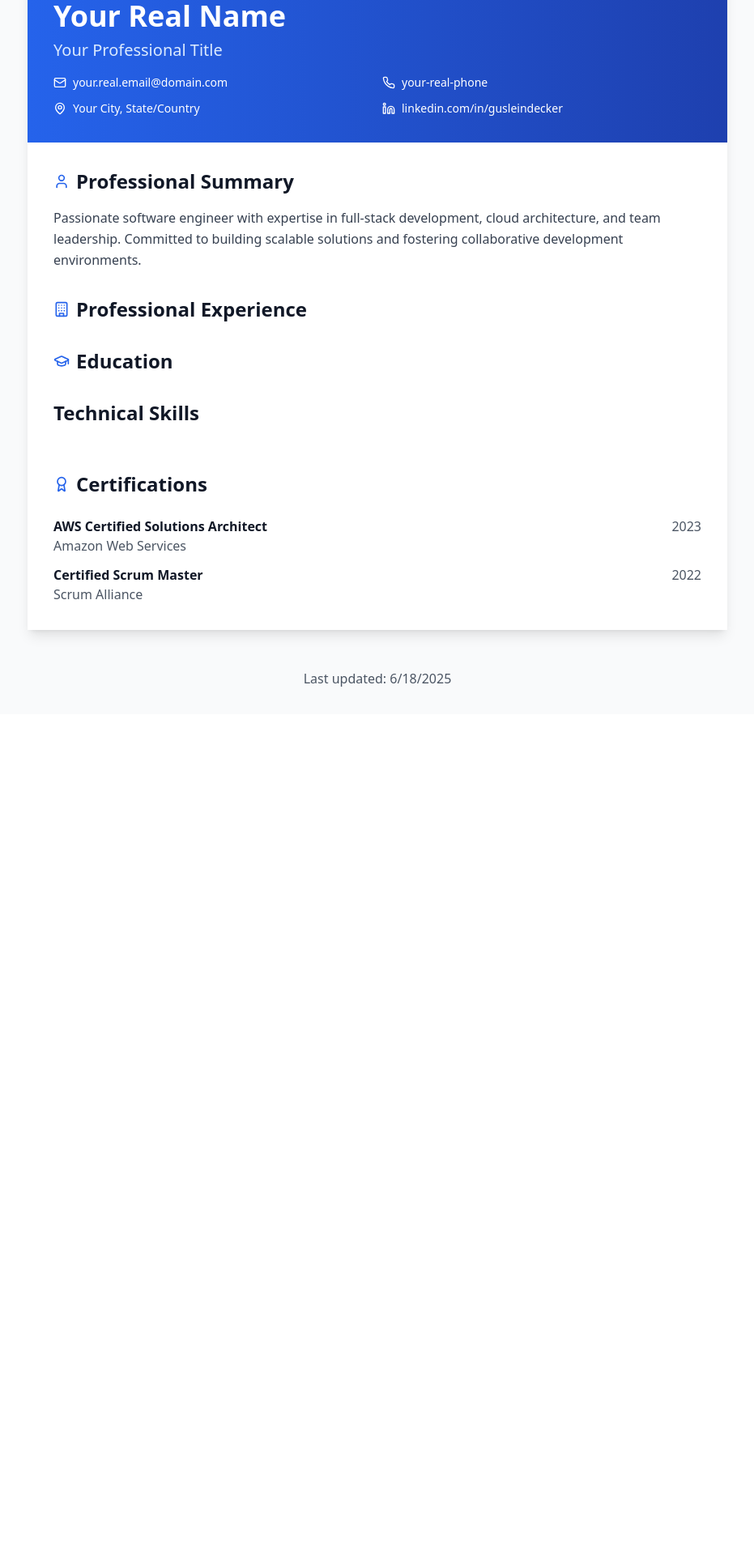
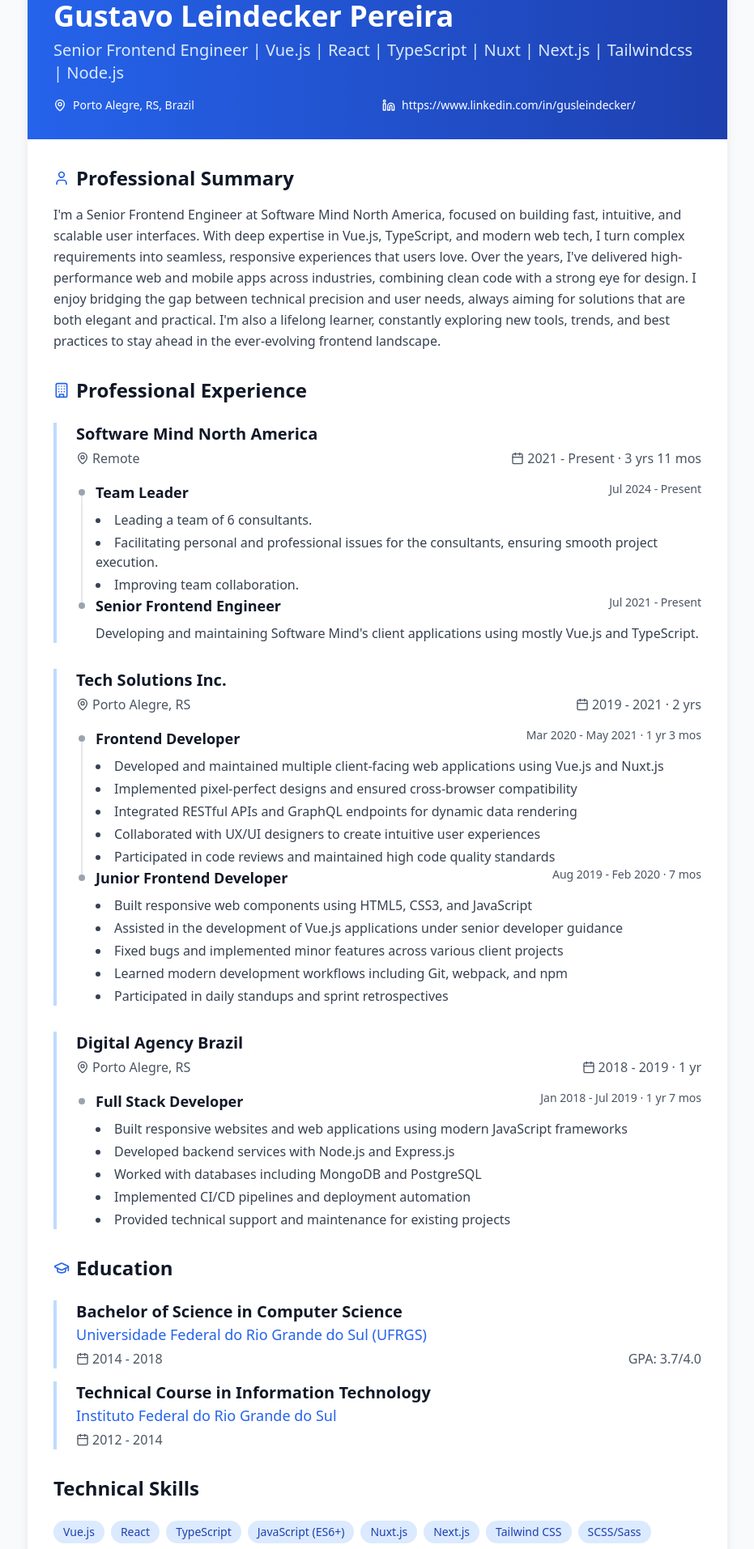
Before and after one commit to gusleindecker/cv.gusleindecker.dev, a Next.js app: page / in a window 1280 px wide. Shown: the part 120-2033 px from the top of the page at 81% size, without its empty margins (174-1105 px from the left). Before the commit the page ends 1002 px from the top, so only its background shows below. Built offline with nearby package versions, Linux system fonts and the light colour scheme.

Commit message:
Adjusting both, the page and the PDF layout

```diff
--- a/app/page.js
+++ b/app/page.js
@@ -1,27 +1,149 @@
-"use client"
-import { Download, Mail, Phone, MapPin, Linkedin, Calendar, Building, GraduationCap, Award, User } from "lucide-react"
+"use client";
+import {
+  Download,
+  MapPin,
+  Linkedin,
+  Calendar,
+  Building,
+  GraduationCap,
+  Award,
+  User,
+} from "lucide-react";
 
 export default function CVPage() {
   // You can update this data with your actual LinkedIn information
   const cvData = {
     personalInfo: {
-      name: "Your Real Name",
-      title: "Your Professional Title",
-      email: "your.real.email@domain.com",
-      phone: "your-real-phone",
-      location: "Your City, State/Country",
-      linkedin: "linkedin.com/in/gusleindecker", // Keep this as is
-      summary:
-        "Passionate software engineer with expertise in full-stack development, cloud architecture, and team leadership. Committed to building scalable solutions and fostering collaborative development environments.",
+      name: "Gustavo Leindecker Pereira",
+      title:
+        "Senior Frontend Engineer | Vue.js | React | TypeScript | Nuxt | Next.js | Tailwindcss | Node.js",
+      location: "Porto Alegre, RS, Brazil",
+      linkedin: "https://www.linkedin.com/in/gusleindecker/",
+      github: "https://github.com/gusleindecker", // Optional: add GitHub if you want
+      website: "https://gusleindecker.dev/", // Optional: add personal website
+      summary: `I'm a Senior Frontend Engineer at Software Mind North America, focused on building fast, intuitive, and scalable user interfaces. With deep expertise in Vue.js, TypeScript, and modern web tech, I turn complex requirements into seamless, responsive experiences that users love.
+
+        Over the years, I've delivered high-performance web and mobile apps across industries, combining clean code with a strong eye for design. I enjoy bridging the gap between technical precision and user needs, always aiming for solutions that are both elegant and practical.
+
+        I'm also a lifelong learner, constantly exploring new tools, trends, and best practices to stay ahead in the ever-evolving frontend landscape.`,
     },
     experience: [
-      // Replace with your actual work experience from LinkedIn
+      {
+        company: "Software Mind North America",
+        location: "Remote",
+        totalDuration: "2021 - Present · 3 yrs 11 mos",
+        positions: [
+          {
+            title: "Team Leader",
+            duration: "Jul 2024 - Present",
+            description: [
+              "Leading a team of 6 consultants.",
+              "Facilitating personal and professional issues for the consultants, ensuring smooth project execution.",
+              "Improving team collaboration.",
+            ],
+          },
+          {
+            title: "Senior Frontend Engineer",
+            duration: "Jul 2021 - Present",
+            description: [
+              "Developing and maintaining Software Mind's client applications using mostly Vue.js and TypeScript.",
+            ],
+          },
+        ],
+      },
+      {
+        company: "Tech Solutions Inc.",
+        location: "Porto Alegre, RS",
+        totalDuration: "2019 - 2021 · 2 yrs",
+        positions: [
+          {
+            title: "Frontend Developer",
+            duration: "Mar 2020 - May 2021 · 1 yr 3 mos",
+            description: [
+              "Developed and maintained multiple client-facing web applications using Vue.js and Nuxt.js",
+              "Implemented pixel-perfect designs and ensured cross-browser compatibility",
+              "Integrated RESTful APIs and GraphQL endpoints for dynamic data rendering",
+              "Collaborated with UX/UI designers to create intuitive user experiences",
+              "Participated in code reviews and maintained high code quality standards",
+            ],
+          },
+          {
+            title: "Junior Frontend Developer",
+            duration: "Aug 2019 - Feb 2020 · 7 mos",
+            description: [
+              "Built responsive web components using HTML5, CSS3, and JavaScript",
+              "Assisted in the development of Vue.js applications under senior developer guidance",
+              "Fixed bugs and implemented minor features across various client projects",
+              "Learned modern development workflows including Git, webpack, and npm",
+              "Participated in daily standups and sprint retrospectives",
+            ],
+          },
+        ],
+      },
+      {
+        company: "Digital Agency Brazil",
+        location: "Porto Alegre, RS",
+        totalDuration: "2018 - 2019 · 1 yr",
+        positions: [
+          {
+            title: "Full Stack Developer",
+            duration: "Jan 2018 - Jul 2019 · 1 yr 7 mos",
+            description: [
+              "Built responsive websites and web applications using modern JavaScript frameworks",
+              "Developed backend services with Node.js and Express.js",
+              "Worked with databases including MongoDB and PostgreSQL",
+              "Implemented CI/CD pipelines and deployment automation",
+              "Provided technical support and maintenance for existing projects",
+            ],
+          },
+        ],
+      },
     ],
     education: [
-      // Replace with your actual education
+      {
+        degree: "Bachelor of Science in Computer Science",
+        school: "Universidade Federal do Rio Grande do Sul (UFRGS)",
+        duration: "2014 - 2018",
+        gpa: "3.7/4.0",
+      },
+      {
+        degree: "Technical Course in Information Technology",
+        school: "Instituto Federal do Rio Grande do Sul",
+        duration: "2012 - 2014",
+      },
     ],
     skills: [
-      // Replace with your actual skills
+      "Vue.js",
+      "React",
+      "TypeScript",
+      "JavaScript (ES6+)",
+      "Nuxt.js",
+      "Next.js",
+      "Tailwind CSS",
+      "SCSS/Sass",
+      "Node.js",
+      "Express.js",
+      "HTML5",
+      "CSS3",
+      "Git",
+      "Webpack",
+      "Vite",
+      "Jest",
+      "Cypress",
+      "RESTful APIs",
+      "GraphQL",
+      "MongoDB",
+      "PostgreSQL",
+      "Docker",
+      "AWS",
+      "Vercel",
+      "Netlify",
+      "Figma",
+      "Adobe XD",
+      "Responsive Design",
+      "Web Performance Optimization",
+      "Accessibility (a11y)",
+      "Agile/Scrum",
     ],
     certifications: [
       {
@@ -35,11 +157,11 @@ export default function CVPage() {
         date: "2022",
       },
     ],
-  }
+  };
 
   const handleDownloadPDF = () => {
-    window.print()
-  }
+    window.print();
+  };
 
   return (
     <div className="min-h-screen bg-gray-50 print:bg-white">
@@ -62,25 +184,17 @@ export default function CVPage() {
       <main className="max-w-4xl mx-auto p-4 print:p-0 print:max-w-none">
         <div className="bg-white rounded-lg shadow-lg print:shadow-none print:rounded-none">
           {/* Personal Info Header */}
-          <header className="bg-gradient-to-r from-blue-600 to-blue-800 text-white p-8 print:bg-blue-600">
+          <header className="bg-gradient-to-r from-blue-600 to-blue-800 text-white p-8 print:bg-blue-600 print:p-6">
             <div className="flex flex-col md:flex-row md:items-center gap-6">
               <div className="flex-1">
-                <h1 className="text-3xl md:text-4xl font-bold mb-2">{cvData.personalInfo.name}</h1>
-                <p className="text-xl text-blue-100 mb-4">{cvData.personalInfo.title}</p>
+                <h1 className="text-3xl md:text-4xl font-bold mb-2 print:text-3xl print:mb-2 print:leading-tight">
+                  {cvData.personalInfo.name}
+                </h1>
+                <p className="text-xl text-blue-100 mb-4 print:text-lg print:mb-3 print:leading-snug">
+                  {cvData.personalInfo.title}
+                </p>
 
-                <div className="grid grid-cols-1 md:grid-cols-2 gap-3 text-sm">
-                  <div className="flex items-center gap-2">
-                    <Mail className="w-4 h-4" aria-hidden="true" />
-                    <a href={`mailto:${cvData.personalInfo.email}`} className="hover:underline">
-                      {cvData.personalInfo.email}
-                    </a>
-                  </div>
-                  <div className="flex items-center gap-2">
-                    <Phone className="w-4 h-4" aria-hidden="true" />
-                    <a href={`tel:${cvData.personalInfo.phone}`} className="hover:underline">
-                      {cvData.personalInfo.phone}
-                    </a>
-                  </div>
+                <div className="grid grid-cols-1 md:grid-cols-2 gap-3 text-sm print:text-sm print:leading-snug">
                   <div className="flex items-center gap-2">
                     <MapPin className="w-4 h-4" aria-hidden="true" />
                     <span>{cvData.personalInfo.location}</span>
@@ -101,44 +215,91 @@ export default function CVPage() {
             </div>
           </header>
 
-          <div className="p-8 space-y-8">
+          <div className="p-8 space-y-8 print:p-4 print:space-y-4">
             {/* Summary */}
             <section>
-              <h2 className="text-2xl font-bold text-gray-900 mb-4 flex items-center gap-2">
+              <h2 className="text-2xl font-bold text-gray-900 mb-4 flex items-center gap-2 print:text-xl print:mb-3">
                 <User className="w-5 h-5 text-blue-600" aria-hidden="true" />
                 Professional Summary
               </h2>
-              <p className="text-gray-700 leading-relaxed">{cvData.personalInfo.summary}</p>
+              <p className="text-gray-700 leading-relaxed print:text-base print:leading-snug">
+                {cvData.personalInfo.summary}
+              </p>
             </section>
 
             {/* Experience */}
             <section>
               <h2 className="text-2xl font-bold text-gray-900 mb-6 flex items-center gap-2">
-                <Building className="w-5 h-5 text-blue-600" aria-hidden="true" />
+                <Building
+                  className="w-5 h-5 text-blue-600"
+                  aria-hidden="true"
+                />
                 Professional Experience
               </h2>
-              <div className="space-y-6">
-                {cvData.experience.map((job, index) => (
-                  <div key={index} className="border-l-4 border-blue-200 pl-6">
-                    <div className="flex flex-col md:flex-row md:justify-between md:items-start mb-2">
-                      <div>
-                        <h3 className="text-xl font-semibold text-gray-900">{job.title}</h3>
-                        <p className="text-lg text-blue-600 font-medium">{job.company}</p>
-                      </div>
-                      <div className="text-sm text-gray-600 mt-1 md:mt-0 flex items-center gap-1">
-                        <Calendar className="w-4 h-4" aria-hidden="true" />
-                        {job.duration}
+              <div className="space-y-8">
+                {cvData.experience.map((company, companyIndex) => (
+                  <div
+                    key={companyIndex}
+                    className="border-l-4 border-blue-200 pl-6"
+                  >
+                    {/* Company Header */}
+                    <div className="mb-4">
+                      <h3 className="text-xl font-bold text-gray-900 print:text-lg">
+                        {company.company}
+                      </h3>
+                      <div className="flex flex-col md:flex-row md:justify-between text-gray-600 mt-1">
+                        <p className="flex items-center gap-1">
+                          <MapPin className="w-4 h-4" aria-hidden="true" />
+                          {company.location}
+                        </p>
+                        <p className="flex items-center gap-1 mt-1 md:mt-0">
+                          <Calendar className="w-4 h-4" aria-hidden="true" />
+                          {company.totalDuration}
+                        </p>
                       </div>
                     </div>
-                    <p className="text-gray-600 mb-3 flex items-center gap-1">
-                      <MapPin className="w-4 h-4" aria-hidden="true" />
-                      {job.location}
-                    </p>
-                    <ul className="list-disc list-inside space-y-1 text-gray-700">
-                      {job.description.map((item, i) => (
-                        <li key={i}>{item}</li>
-                      ))}
-                    </ul>
+
+                    {/* Positions within the company */}
+                    <div className="flex ml-1.5">
+                      <div className="grow">
+                        {company.positions.map((position, positionIndex) => (
+                          <div key={positionIndex} className="flex">
+                            <div
+                              className={`border-l-2 ${
+                                company.positions.length === 1
+                                  ? "border-transparent"
+                                  : "border-gray-200"
+                              } ${
+                                positionIndex ===
+                                  company.positions.length - 1 && "h-4"
+                              } ${positionIndex === 0 && "mt-3"}`}
+                            ></div>
+                            <div className="grow pl-4">
+                              <div className="flex flex-col md:flex-row md:justify-between md:items-start mb-2 relative">
+                                <div className="flex-shrink-0 absolute -left-[1.3rem] top-2.5">
+                                  <div className="w-2 h-2 bg-gray-400 rounded-full"></div>
+                                </div>
+                                <h4 className="text-lg font-semibold text-gray-900 print:text-base">
+                                  {position.title}
+                                </h4>
+                                <span className="text-sm text-gray-600 mt-1 md:mt-0 print:text-sm">
+                                  {position.duration}
+                                </span>
+                              </div>
+                              <ul
+                                className={`list-inside space-y-1 text-gray-700 print:text-sm ${
+                                  position.description.length > 1 && "list-disc"
+                                }`}
+                              >
+                                {position.description.map((item, i) => (
+                                  <li key={i}>{item}</li>
+                                ))}
+                              </ul>
+                            </div>
+                          </div>
+                        ))}
+                      </div>
+                    </div>
                   </div>
                 ))}
               </div>
@@ -147,14 +308,21 @@ export default function CVPage() {
             {/* Education */}
             <section>
               <h2 className="text-2xl font-bold text-gray-900 mb-6 flex items-center gap-2">
-                <GraduationCap className="w-5 h-5 text-blue-600" aria-hidden="true" />
+                <GraduationCap
+                  className="w-5 h-5 text-blue-600"
+                  aria-hidden="true"
+                />
                 Education
               </h2>
               <div className="space-y-4">
                 {cvData.education.map((edu, index) => (
                   <div key={index} className="border-l-4 border-blue-200 pl-6">
-                    <h3 className="text-xl font-semibold text-gray-900">{edu.degree}</h3>
-                    <p className="text-lg text-blue-600 font-medium">{edu.school}</p>
+                    <h3 className="text-xl font-semibold text-gray-900 print:text-lg">
+                      {edu.degree}
+                    </h3>
+                    <p className="text-lg text-blue-600 font-medium print:text-base">
+                      {edu.school}
+                    </p>
                     <div className="flex flex-col md:flex-row md:justify-between text-gray-600 mt-1">
                       <span className="flex items-center gap-1">
                         <Calendar className="w-4 h-4" aria-hidden="true" />
@@ -169,12 +337,14 @@ export default function CVPage() {
 
             {/* Skills */}
             <section>
-              <h2 className="text-2xl font-bold text-gray-900 mb-6">Technical Skills</h2>
+              <h2 className="text-2xl font-bold text-gray-900 mb-6">
+                Technical Skills
+              </h2>
               <div className="flex flex-wrap gap-2">
                 {cvData.skills.map((skill, index) => (
                   <span
                     key={index}
-                    className="bg-blue-100 text-blue-800 px-3 py-1 rounded-full text-sm font-medium print:bg-gray-100 print:text-gray-800"
+                    className="bg-blue-100 text-blue-800 px-3 py-1 rounded-full text-sm font-medium print:bg-gray-100 print:text-gray-800 print:text-xs print:px-2 print:py-1"
                   >
                     {skill}
                   </span>
@@ -190,12 +360,19 @@ export default function CVPage() {
               </h2>
               <div className="space-y-3">
                 {cvData.certifications.map((cert, index) => (
-                  <div key={index} className="flex flex-col md:flex-row md:justify-between">
+                  <div
+                    key={index}
+                    className="flex flex-col md:flex-row md:justify-between"
+                  >
                     <div>
-                      <h3 className="font-semibold text-gray-900">{cert.name}</h3>
+                      <h3 className="font-semibold text-gray-900">
+                        {cert.name}
+                      </h3>
                       <p className="text-gray-600">{cert.issuer}</p>
                     </div>
-                    <span className="text-gray-600 mt-1 md:mt-0">{cert.date}</span>
+                    <span className="text-gray-600 mt-1 md:mt-0">
+                      {cert.date}
+                    </span>
                   </div>
                 ))}
               </div>
@@ -209,5 +386,5 @@ export default function CVPage() {
         <p>Last updated: {new Date().toLocaleDateString()}</p>
       </footer>
     </div>
-  )
+  );
 }
```
Also changed, not shown: app/globals.css (+104 -0 lines).
